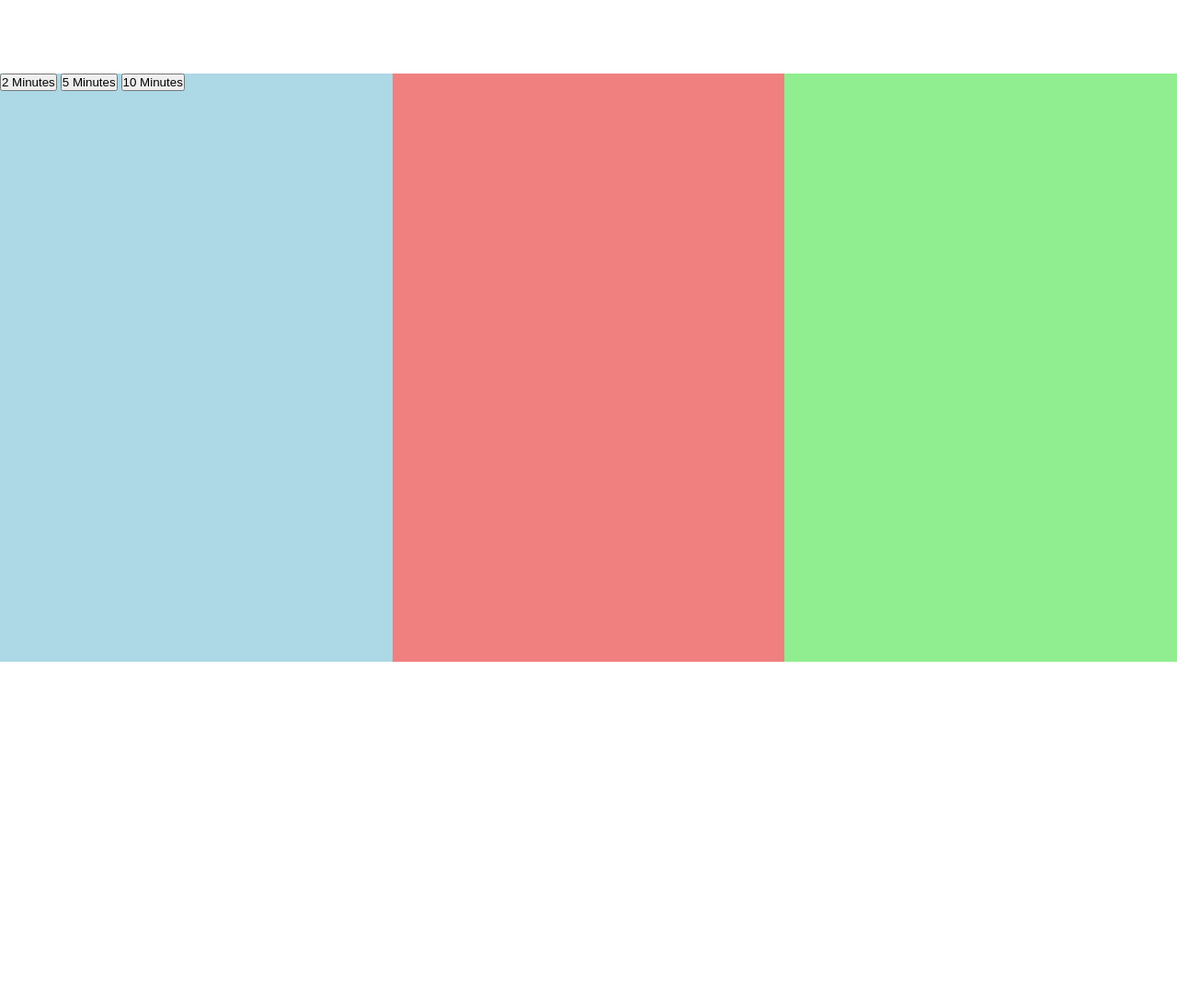
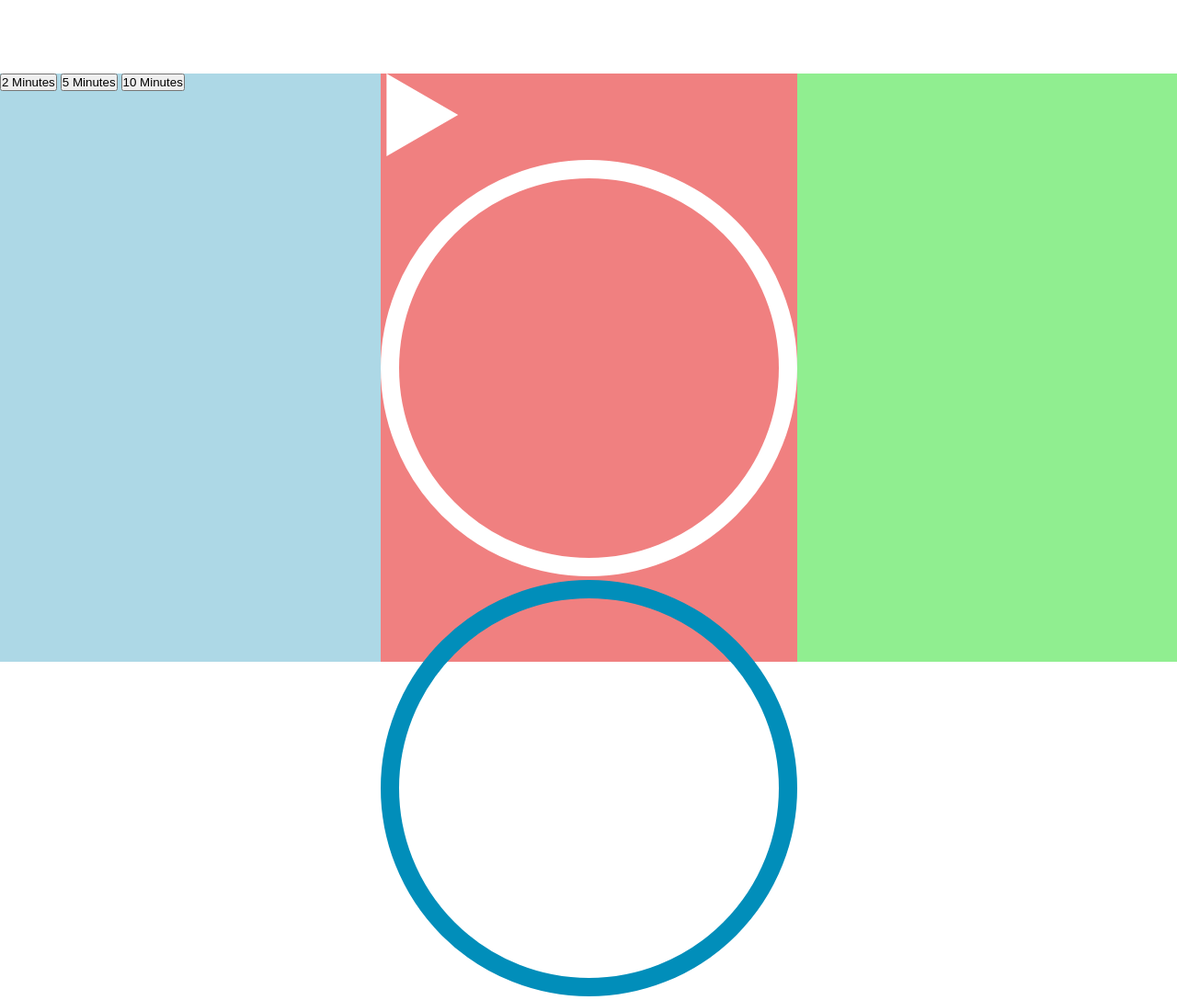
Before and after one commit to binaryred01/MeditationApp, a plain HTML site: page index.html in a window 1280 px wide. Shown: the whole page at 92% size. Before the commit the page ends 800 px from the top, so only its background shows below. Drawn offline with Linux system fonts and the light colour scheme.

Commit message:
Add: track-outline and moving-outline to index file

```diff
--- a/index.html
+++ b/index.html
@@ -15,7 +15,41 @@
             <button data-time="300">5 Minutes</button>
             <button data-time="600">10 Minutes</button>
         </div>
-        <div class="player-container"></div>
+        <div class="player-container">
+            <audio class="song">
+                <source src="./sounds/rain.mp3"/>
+            </audio>
+            <img src="svg/play.svg" alt="play" class="play">
+            <svg
+            class="track-outline"
+                width="453"
+                height="453"
+                viewBox="0 0 453 453"
+                fill="none"
+                xmlns="http://www.w3.org/2000/svg">
+                <circle
+                    cx="226.5"
+                    cy="226.5"
+                    r="216.5"
+                    stroke="white"
+                    stroke-width="20"/>
+                </svg>
+            <svg
+            class="moving-outline"
+                width="453"
+                height="453"
+                viewBox="0 0 453 453"
+                fill="none"
+                xmlns="http://www.w3.org/2000/svg">
+                <circle
+                    cx="226.5"
+                    cy="226.5"
+                    r="216.5"
+                    stroke="#018EBA"
+                    stroke-width="20"/>
+                </svg>
+
+        </div>
         <div class="sound-picker"></div>
     </div>
 
```
